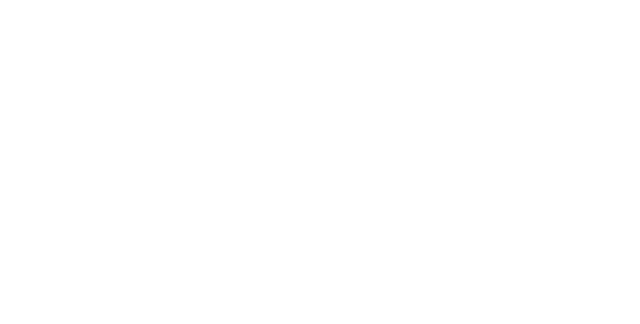
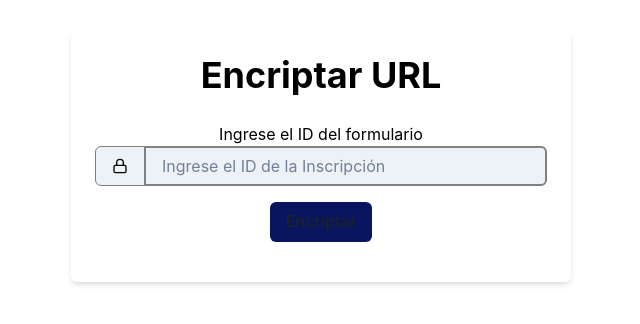
Before and after one commit to DaniLucano10/sistema-encuesta, a React (Vite) app: page /getID in a window 1280 px wide. Before the commit this address had no page. Shown: the part 244-568 px from the top of the page, without its empty margins (319-959 px from the left). Built offline with nearby package versions, Linux system fonts and the light colour scheme.

Commit message:
encriptando el id del formulario

```diff
--- a/src/App.tsx
+++ b/src/App.tsx
@@ -1,12 +1,14 @@
 import { BrowserRouter as Router, Routes, Route } from "react-router-dom";
 import ViewForm from "./pages/ViewForm";
+import EncryptPage from "./pages/EncryptPage";
 
 function App() {
 
   return (
     <Router>
       <Routes>
-        <Route path="/viewform"  element={<ViewForm />}/>
+      <Route path="/getID" element={<EncryptPage />} />
+        <Route path="/viewform/:encryptedId"  element={<ViewForm />}/>
       </Routes>
     </Router>
   )
--- a/src/hook/useFetchAnswers.tsx
+++ b/src/hook/useFetchAnswers.tsx
@@ -1,14 +1,14 @@
 import { useCallback, useEffect, useMemo, useState } from 'react';
 import axios, { AxiosError } from 'axios';
+import decryptId from '../utils/decrypt';
 
 interface Params {
-  // Define los tipos de los parámetros aquí
-  [key: string]: string | number;
+  id: string; // ID encriptado
 }
 
 interface ResponseData {
   // Define la estructura de los datos de respuesta aquí
-  [key: string]: string;
+  [key: string]: any; // Cambiado a 'any' para mayor flexibilidad
 }
 
 export const useFetchAnswers = (params: Params) => {
@@ -25,15 +25,18 @@
     setError(null);
 
     try {
+      // Desencriptar el ID
+      const decryptedId = decryptId(memoizedParams.id);
+
       const response = await axios.get<ResponseData>(
         'http://demo.itsystems.ai:3010/form_sended',
         {
-          params: memoizedParams,
+          params: { id: decryptedId },
           headers: { Authorization: `Bearer ${token}` },
         }
       );
       setData(response.data);
-      console.log("Params:", memoizedParams);
+      console.log("Decrypted ID:", decryptedId);
     } catch (err) {
       const error = err as AxiosError;
       setError(
@@ -47,7 +50,7 @@
   }, [memoizedParams]);
 
   useEffect(() => {
-    fetchAnswers(); // Solo se ejecutará una vez o cuando cambien los params
+    fetchAnswers();
   }, [fetchAnswers]);
 
   return { loading, data, error, fetchAnswers };
--- /dev/null
+++ b/src/pages/EncryptPage.tsx
@@ -0,0 +1,118 @@
+import React, { useState } from "react";
+import {
+  Box,
+  Heading,
+  Input,
+  Button,
+  InputGroup,
+  InputLeftAddon,
+  Text, IconButton,
+  useClipboard,
+} from "@chakra-ui/react";
+import { encryptId } from "../utils/crypto"; // Suponiendo que tienes una función para encriptar el ID en utils/crypto
+import { FiLock, FiCopy } from "react-icons/fi";
+
+const EncryptPage: React.FC = () => {
+  const [id, setId] = useState<string>("");
+  const [error, setError] = useState<string>("");
+  const [encryptedUrl, setEncryptedUrl] = useState<string>("");
+  const { hasCopied, onCopy } = useClipboard(encryptedUrl);
+
+  const handleEncrypt = () => {
+    // Verificar si el campo de entrada está vacío
+    if (!id.trim()) {
+      setError("Debe ingresar un ID");
+      setTimeout(() => {
+        setError("");
+      }, 3000);
+      return;
+    }
+
+    // Encriptar el ID cuando se hace clic en el botón
+    const encryptedId = encryptId(id); // Suponiendo que esta función encripta el ID
+    setError("");
+    setEncryptedUrl(`http://localhost:5173/viewform/${encryptedId}`); // Almacenar la URL encriptada en el estado
+  };
+
+  const handleChange = (event: React.ChangeEvent<HTMLInputElement>) => {
+    setId(event.target.value);
+    setError(""); // Limpiar el mensaje de error al cambiar el valor del campo
+  };
+
+  return (
+    <Box
+      display="flex"
+      justifyContent="center"
+      alignItems="center"
+      textAlign="center"
+      color="black"
+      height="100vh"
+      bg="transparent"
+    >
+      <Box
+        maxWidth="500px"
+        bg="white"
+        width="100%"
+        p={6}
+        borderRadius="md"
+        boxShadow="md"
+      >
+        <Heading as="h1" size="xl" mb={6}>
+          Encriptar URL
+        </Heading>
+        <Text>Ingrese el ID del formulario</Text>
+        <InputGroup>
+          <InputLeftAddon
+            borderColor={error ? "red.400" : "gray"}
+            children={<FiLock />}
+          />
+          <Input
+            placeholder="Ingrese el ID de la Inscripción"
+            value={id}
+            borderColor={error ? "red.400" : "gray"} // Cambiar el color del borde si hay un error
+            onChange={handleChange}
+            mb={4}
+            variant="filled"
+            type="tel"
+            isInvalid={!!error} // Marcar el campo como inválido si hay un error
+            errorBorderColor="red.400" // Establecer el color del borde en caso de error
+            required
+          />
+        </InputGroup>
+        {error && (
+          <Box color="red.500" fontSize="sm" mb={2}>
+            {error}
+          </Box>
+        )}
+        <Button bg="#09155F" _hover={{ bg: "#019CFE", cursor: "pointer" }} onClick={handleEncrypt} mb={4}>
+          Encriptar
+        </Button>
+        {encryptedUrl && (
+          <Box>
+            <InputGroup>
+              <Input borderColor="gray" _hover={{borderColor:"black"}} value={encryptedUrl} isReadOnly pr="4.5rem" />
+              <IconButton
+                aria-label="Copiar URL"
+                icon={<FiCopy />}
+                onClick={onCopy}
+                position="absolute"
+                right="0"
+                color="black"
+                top="0"
+                h="100%"
+
+              />
+            </InputGroup>
+            {hasCopied && (
+              <Text fontSize="sm" color="green.500">
+                URL copiada al portapapeles
+              </Text>
+            )}
+          </Box>
+        )}
+      </Box>
+    </Box>
+  );
+};
+
+export default EncryptPage;
--- a/src/pages/ViewForm.tsx
+++ b/src/pages/ViewForm.tsx
@@ -10,6 +10,7 @@
   Checkbox,
 } from "@chakra-ui/react";
 import { useFetchAnswers, useRegisterAnswer } from "../hook";
+import { useParams } from "react-router-dom";
 
 interface Question {
   id: string;
@@ -22,10 +23,10 @@
   const [answers, setAnswers] = useState<{ [key: string]: string | string[] }>({});
   const [selectedQuestion, setSelectedQuestion] = useState<string | null>(null);
   const [submitted, setSubmitted] = useState(false);
-
+  const { encryptedId } = useParams<{ encryptedId: string }>();
   // Pasar el parámetro 'id' que deseas filtrar
-  const formSendedId = 2;
-  const formParams = useMemo(() => ({ id: formSendedId }), [formSendedId]);
+  //const formSendedId = 2;
+  const formParams = useMemo(() => ({ id: encryptedId }), [encryptedId]);
   const { data, loading, error } = useFetchAnswers(formParams);
   const { register, loading: loadingRegister, error: errorRegister } = useRegisterAnswer({
     close: () => { },
@@ -71,7 +72,7 @@
   const handleSubmit = async (e: React.FormEvent) => {
     e.preventDefault();
     const formData = {
-      form_sended_id: formSendedId,
+      form_sended_id: encryptedId,
       answers: Object.entries(answers).map(([questionId, response]) => {
           const formattedResponse = Array.isArray(response)
               ? response.join(", ") //respuestas multiples
```
Also changed, not shown: src/utils/crypto.ts (line endings or trailing spaces).
